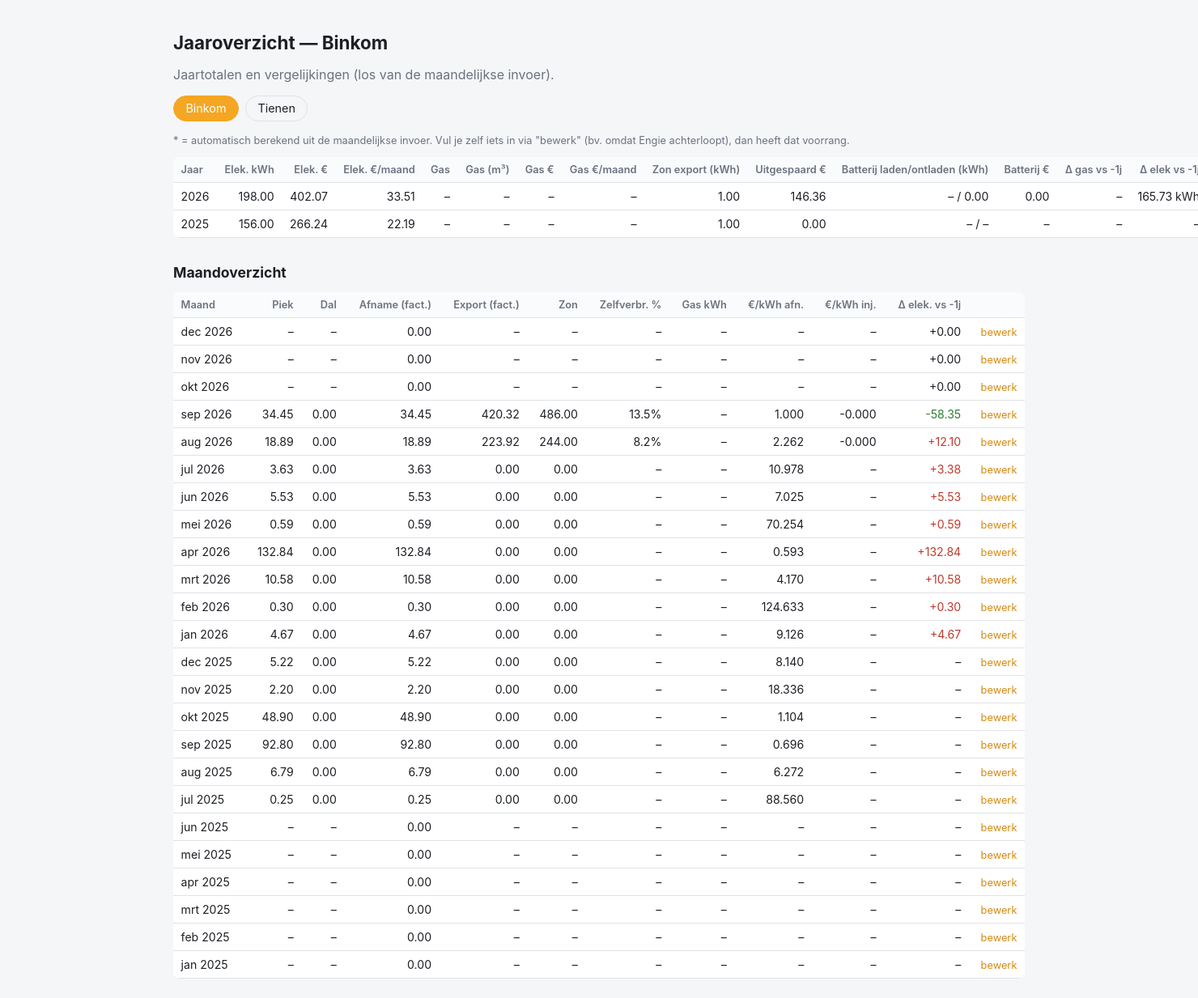
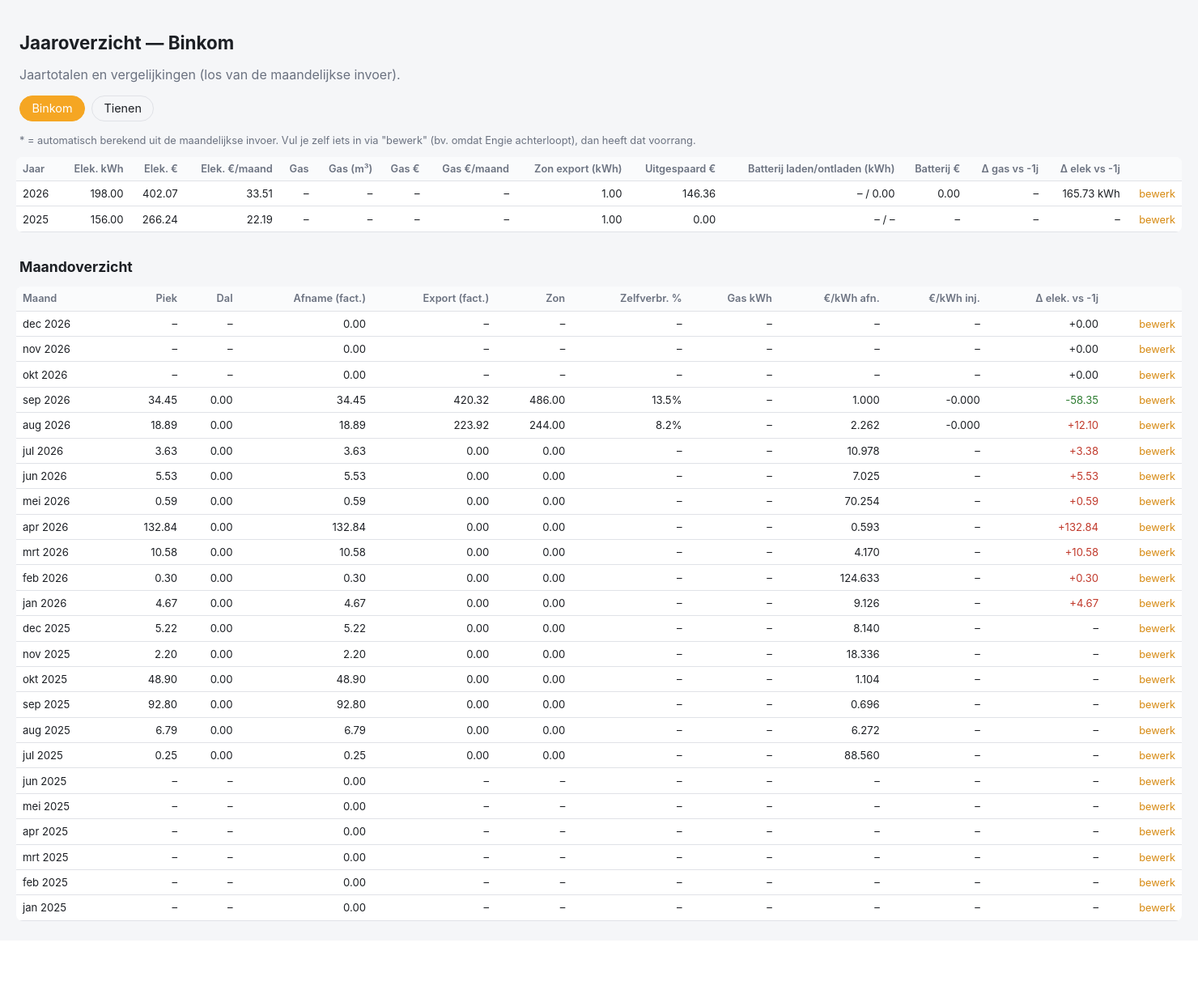
Before and after one commit to rbruyn1/verbruiken, a Flask app: page /jaaroverzicht in a window 1480 px wide; the page is wider, and only the part inside the window is pictured. Shown: the part 44-1277 px from the top of that part at 81% size. After the commit the page ends 1182 px from the top of that part, so only its background shows below. Run offline with Flask 3, Linux system fonts and the light colour scheme; data comes from the database, SQL or seed files in the repository.

Commit message:
0.2.12: layout verbreed + tabellen scrollbaar in eigen kader

```diff
--- a/verbruik_addon/app/static/style.css
+++ b/verbruik_addon/app/static/style.css
@@ -28,7 +28,10 @@ nav {
 nav a { color: var(--text); text-decoration: none; font-size: 0.95rem; }
 nav a.brand { font-weight: 700; margin-right: auto; }
 nav a:hover { color: var(--accent-dark); }
-main { padding: 1.5rem; max-width: 1100px; margin: 0 auto; }
+main { padding: 1.5rem; max-width: 1600px; margin: 0 auto; }
+.table-scroll { overflow-x: auto; margin: 0 -0.25rem; }
+.table-scroll table { font-size: 0.82rem; }
+.table-scroll th, .table-scroll td { padding: 0.45rem 0.5rem; }
 .flash {
     background: #fff4e0; border: 1px solid var(--accent);
     padding: 0.6rem 1rem; border-radius: 6px; margin-bottom: 1rem;
--- a/verbruik_addon/app/templates/_maandtabel.html
+++ b/verbruik_addon/app/templates/_maandtabel.html
@@ -1,3 +1,4 @@
+<div class="table-scroll">
 <table>
     <thead>
         <tr>
@@ -36,3 +37,4 @@
         {% endfor %}
     </tbody>
 </table>
+</div>
--- a/verbruik_addon/app/templates/jaaroverzicht.html
+++ b/verbruik_addon/app/templates/jaaroverzicht.html
@@ -14,6 +14,7 @@
     <p class="muted">Nog geen jaaroverzicht voor {{ woning }}. <a href="{{ url_for('jaaroverzicht_invoer') }}">Voeg een jaar toe</a>.</p>
 {% else %}
 <p class="muted" style="font-size:0.8rem;">* = automatisch berekend uit de maandelijkse invoer. Vul je zelf iets in via "bewerk" (bv. omdat Engie achterloopt), dan heeft dat voorrang.</p>
+<div class="table-scroll">
 <table>
     <thead>
         <tr>
@@ -79,6 +80,7 @@
         {% endfor %}
     </tbody>
 </table>
+</div>
 {% endif %}
 
 <h2 style="font-size:1.1rem; margin-top:2rem;">Maandoverzicht</h2>
--- a/verbruik_addon/config.yaml
+++ b/verbruik_addon/config.yaml
@@ -1,5 +1,5 @@
 name: "Verbruik Tienen/Binkom"
-version: "0.2.11"
+version: "0.2.12"
 slug: "verbruik_addon"
 description: "Maandelijkse en jaarlijkse energie/water/gas-registratie voor Tienen en Binkom"
 arch:
```
Also changed, not shown: verbruik_addon/CHANGELOG.md.
